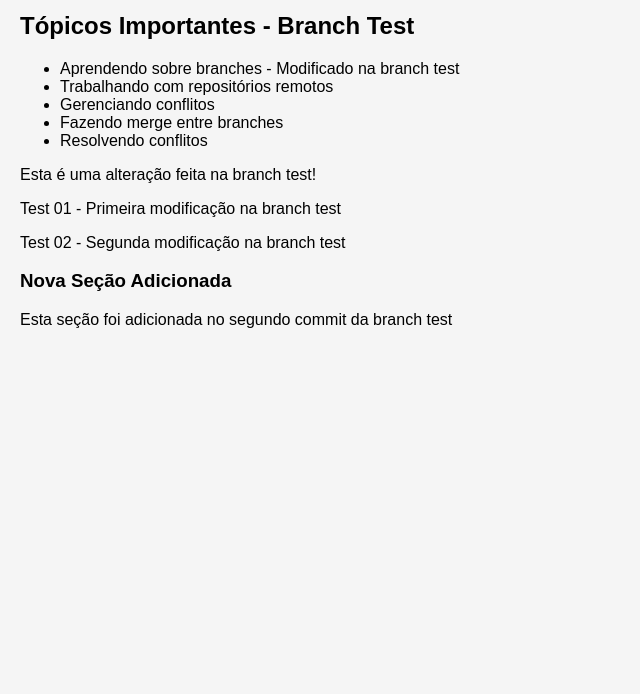
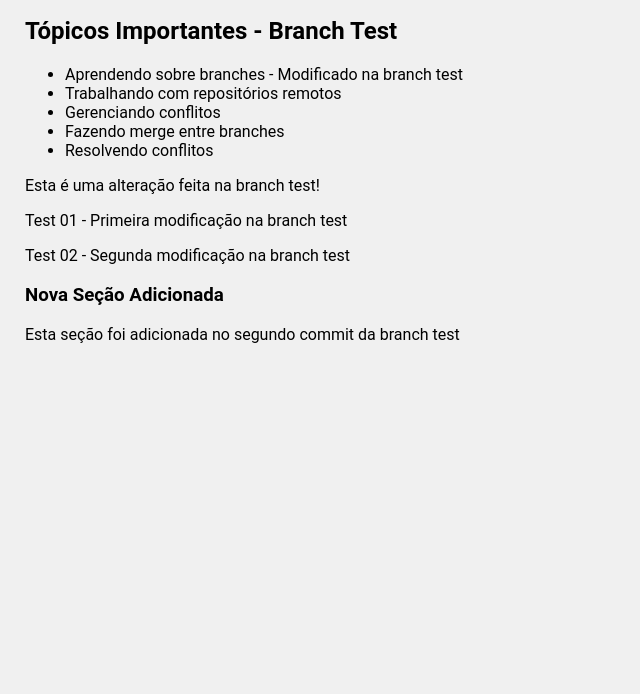
Before and after one commit to viniciuslks7/ATV1-GIT, a plain HTML site: page index.htm in a window 1280 px wide. Shown: the part 106-800 px from the top of the page, without its empty margins (0-640 px from the left). Drawn offline with Linux system fonts and the light colour scheme.

Commit message:
New Changes OK

```diff
--- a/index.htm
+++ b/index.htm
@@ -1,12 +1,12 @@
 <!DOCTYPE html>
 <html>
 <head>
-    <title>Atividade 2 - Git</title>
+    <title>Atividade 2 - Git - Main Changes</title>
     <style>
         body {
-            font-family: Arial, sans-serif;
-            margin: 20px;
-            background-color: #f5f5f5;
+            font-family: 'Roboto', sans-serif;
+            margin: 25px;
+            background-color: #f0f0f0;
         }
         h1 {
             color: #333;
```
